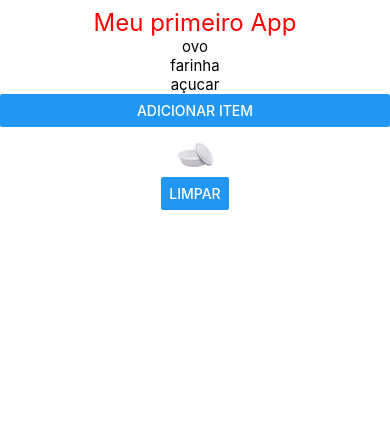
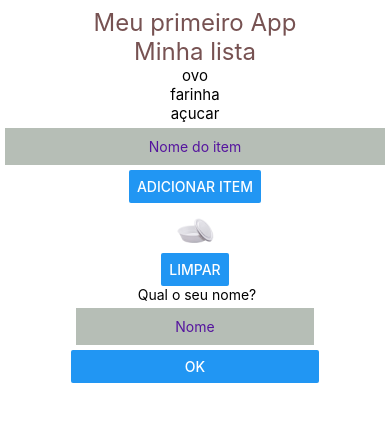
Before and after one commit to olavuwdev/my-app, a React Native app: screen / in a window 390 px wide. Shown: the top 422 px of the page. Built offline with nearby package versions, Linux system fonts and the light colour scheme.

Commit message:
Tela de seja bem vindo

```diff
--- a/App.tsx
+++ b/App.tsx
@@ -1,50 +1,93 @@
-import { TouchableOpacity, Alert, View, Button, TouchableHighlight, Image, Text, SafeAreaView, StyleSheet, Pressable } from 'react-native';
+import React, { useState } from 'react';
+import { TouchableOpacity, Alert, View, Button, TextInput, TouchableHighlight, FlatList, Image, Text, SafeAreaView, StyleSheet, Pressable, DevSettings } from 'react-native';
 // import { SafeAreaView } from 'react-native-safe-area-context';
+import Constants from 'expo-constants';
 import { Person } from "./types/Person";
-import Constants from 'expo-constants';
-import { useState } from 'react';
-
-
-
 
 const App = () => {
-    //Tamanho da Barra de acordo com o sistema OP
+    // Tamanho da Barra de acordo com o sistema OP
     const statusBarHeight = Constants.statusBarHeight;
 
-  //Criando Array com UseState
-
+    // Criando Array com UseState
     const [ingredientes, setIngredients] = useState<string[]>([
         'ovo',
         'farinha',
         'açucar'
-  ])
+    ]);
 
-  const imagem = 'https://cdn1.iconfinder.com/data/icons/soleicons-fill-vol-1/64/reactjs_javascript_library_atom_atomic_react-512.png'
+    const imagem = 'https://cdn1.iconfinder.com/data/icons/soleicons-fill-vol-1/64/reactjs_javascript_library_atom_atomic_react-512.png';
 
-  const hadleAddIngredients = () => {
-    //setIngredients( [...ingredientes, 'Fermento']);
-    setIngredients(prevIngredients => [...prevIngredients, 'Fermento'])
+    const [nameField, setNameField] = useState<string>('');
+
+    const handleAddIngredients = () => {
+        if (nameField.trim().length > 0) {
+            setIngredients(prevIngredients => [...prevIngredients, nameField]);
+            setNameField(''); // Limpar o campo de entrada após adicionar
+        } else {
+            alert('Coloque algo no campo de item');
         }
+    }
+
     const cleanIngredients = () => {
-    setIngredients( [''])
+        setIngredients([]);
+    }
+    const [nome, setName] = useState('')
+
+    const enviaNome = () => {
+      setName(nameField);
     }
 
     return (
         <SafeAreaView style={{ marginTop: statusBarHeight + 8 }}>
             <Text style={styles.title}>Meu primeiro App</Text>
             <View>
+                <Text style={styles.title}>Minha lista</Text>
                 {ingredientes.map((item, index) => (
                     <Text key={index} style={styles.item}>{item}</Text>
                 ))}
             </View>
+            <View>
+                <TextInput
+                    style={{ textAlign: 'center', backgroundColor: '#b6beb6', padding: 10, margin: 5 }}
+                    placeholder='Nome do item'
+                    placeholderTextColor='#55149e'
+                    cursorColor={'black'}
 
-      <Button title="Adicionar item" onPress={hadleAddIngredients}/>
+                    onChangeText={text => setNameField(text)}
+                />
+            </View>
             <View style={{ alignItems: 'center' }}>
+                <Button title="Adicionar item" onPress={handleAddIngredients} />
                 <Image
                     source={require('./assets/marmita_10.png')}
-        style={{width:50, height:50}}
+                    style={{ width: 50, height: 50 }}
                 />
-      <Button title="Limpar" onPress={cleanIngredients}/>
+                <Button title="Limpar" onPress={cleanIngredients} />
+
+                <Text> Qual o seu nome?</Text>
+                <View>
+                  { nome == '' &&
+                  <>
+                <TextInput
+                    style={{ textAlign: 'center', backgroundColor: '#b6beb6', padding: 10, margin: 5 }}
+                    placeholder='Nome'
+                    placeholderTextColor='#55149e'
+                    cursorColor={'black'}
+                    value={nameField}
+                    onChangeText={text => setNameField(text)}
+                />
+                </>
+              }
+              <Button title='Ok' onPress={enviaNome}/>
+              {
+                nome != '' &&
+                <>
+                  <Text> Seja bem vindo, {nameField}</Text>
+                <Button title='Retornar' onPress={() => setName('')}/>
+                </>
+              }
+
+            </View>
             </View>
         </SafeAreaView>
     );
@@ -56,33 +99,32 @@ const styles = StyleSheet.create({
     title: {
         fontSize: 24,
         textAlign: 'center',
-    color: 'red'
+        color: '#775252'
     },
     subtitles: {
         fontSize: 17,
         color: '#FFF',
         textAlign: 'center'
     },
-  item:{
+    item: {
         fontSize: 15,
         color: '#000',
         textAlign: 'center'
     },
-  button:{
+    button: {
         backgroundColor: 'gray',
-    margin:10
-
+        margin: 10
     },
-  buttonText:{
+    buttonText: {
         textAlign: 'center',
-    fontSize:19,
+        fontSize: 19,
         color: 'green'
     },
-  box:{
+    box: {
         borderColor: '#000000',
         borderStyle: 'dotted',
         borderWidth: 1.5,
-    margin:10,
-    padding:10
+        margin: 10,
+        padding: 10
     }
 });
--- a/package.json
+++ b/package.json
@@ -13,6 +13,7 @@
     "expo-status-bar": "~1.12.1",
     "react": "18.2.0",
     "react-native": "0.74.3",
+    "yarn": "^1.22.22",
     "yet": "^0.1.0"
   },
   "devDependencies": {
```
Also changed, not shown: 1 other file (tests, documents, lock files or other folders). Lines whose indentation alone changed are shown as unchanged.
